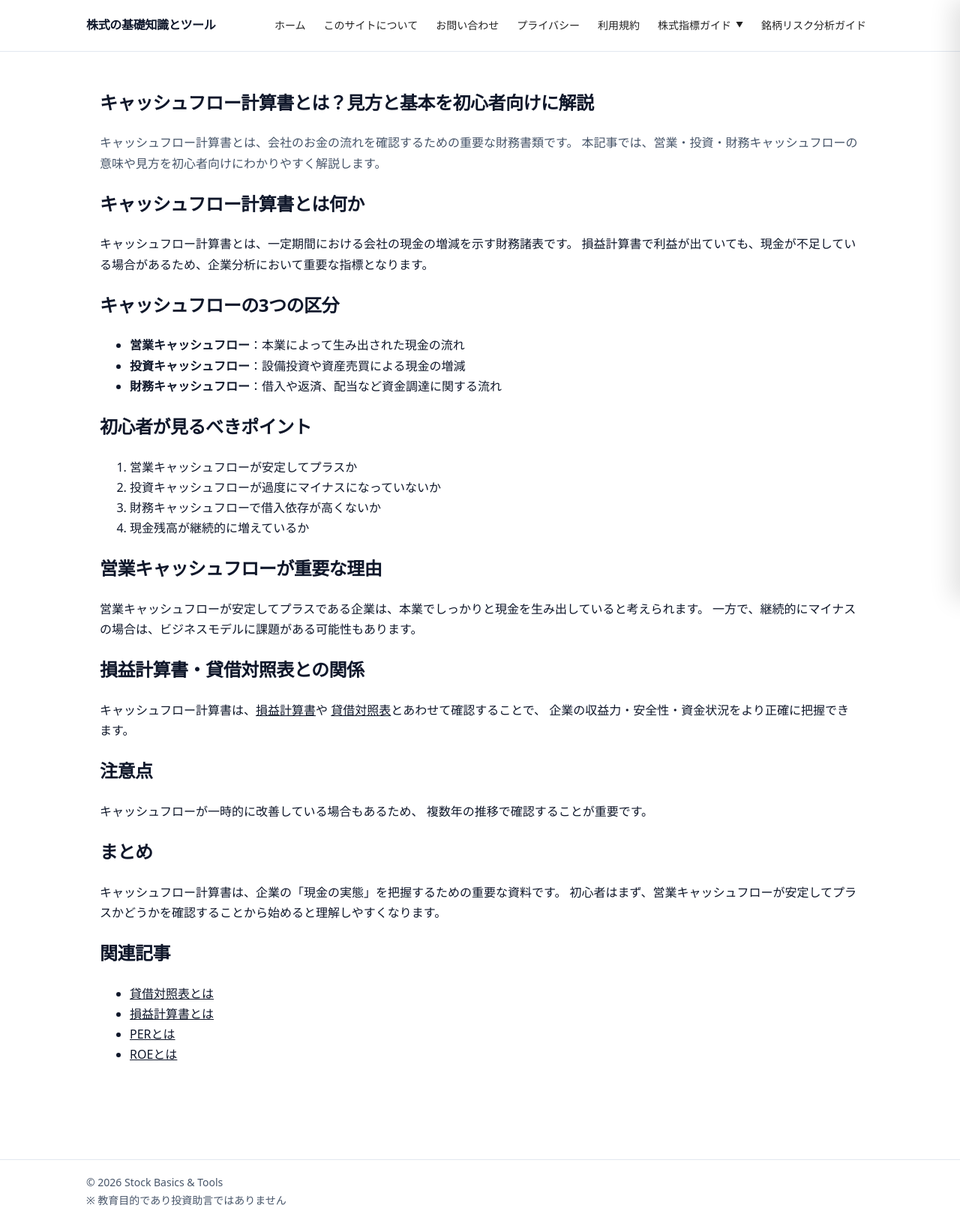
After one commit to kellyrenner15-del/p1, a Flask app: page /how_to_read_a_cash_flow_statement in a window 1280 px wide. The commit adds this page. Shown: the whole page at 75% size. Run offline with Flask 3, Linux system fonts and the light colour scheme.

```diff
--- a/app.py
+++ b/app.py
@@ -98,6 +98,9 @@ def how_to_read_a_balance_sheet():
 def how_to_read_an_income_statement():
     return render_template("how_to_read_an_income_statement.html")
 
+@app.route("/how_to_read_a_cash_flow_statement")
+def how_to_read_a_cash_flow_statement():
+    return render_template("how_to_read_a_cash_flow_statement.html")
 
 
 
--- a/sitemap.xml
+++ b/sitemap.xml
@@ -94,4 +94,8 @@
   <loc>https://wuelefo.com/how_to_read_an_income_statement</loc>
 </url>
 
+ <url>
+  <loc>https://wuelefo.com/how_to_read_a_cash_flow_statement</loc>
+</url>
+
 </urlset>
--- a/templates/base.html
+++ b/templates/base.html
@@ -62,6 +62,7 @@
           <a href="candlestick_patterns_explained">ローソク足パターンとは？ </a>
           <a href="how_to_read_a_balance_sheet">貸借対照表の見方 </a>
           <a href="how_to_read_an_income_statement">損益計算書の見方 </a>
+          <a href="how_to_read_a_cash_flow_statement">キャッシュフロー計算書の見方 </a>
         </div>
       </div>
 
@@ -105,6 +106,7 @@
         <a href="candlestick_patterns_explained">ローソク足パターンとは？ </a>
         <a href="how_to_read_a_balance_sheet">貸借対照表の見方 </a>
          <a href="how_to_read_an_income_statement">損益計算書の見方 </a>
+         <a href="how_to_read_a_cash_flow_statement">キャッシュフロー計算書の見方 </a>
     </div>
 
 
--- /dev/null
+++ b/templates/how_to_read_a_cash_flow_statement.html
@@ -0,0 +1,79 @@
+{% extends "base.html" %}
+
+{% block title %}キャッシュフロー計算書とは？見方と3つの区分を初心者向けに解説 | Wuelefo{% endblock %}
+{% block description %}キャッシュフロー計算書とは何か、営業・投資・財務キャッシュフローの意味や見方を初心者向けにわかりやすく解説します。{% endblock %}
+{% block canonical %}https://wuelefo.com/how-to-read-a-cash-flow-statement{% endblock %}
+{% block og_url %}https://wuelefo.com/how-to-read-a-cash-flow-statement{% endblock %}
+{% block og_title %}キャッシュフロー計算書とは？見方と基本構造を解説 | Wuelefo{% endblock %}
+{% block og_description %}営業・投資・財務キャッシュフローの意味と初心者向けの見方を整理します。{% endblock %}
+
+{% block content %}
+<section class="page">
+  <div class="page-head">
+    <h1>キャッシュフロー計算書とは？見方と基本を初心者向けに解説</h1>
+    <p class="lead">
+      キャッシュフロー計算書とは、会社のお金の流れを確認するための重要な財務書類です。
+      本記事では、営業・投資・財務キャッシュフローの意味や見方を初心者向けにわかりやすく解説します。
+    </p>
+  </div>
+
+  <div class="card-box">
+
+    <h2>キャッシュフロー計算書とは何か</h2>
+    <p>
+      キャッシュフロー計算書とは、一定期間における会社の現金の増減を示す財務諸表です。
+      損益計算書で利益が出ていても、現金が不足している場合があるため、企業分析において重要な指標となります。
+    </p>
+
+    <h2>キャッシュフローの3つの区分</h2>
+    <ul class="list">
+      <li><strong>営業キャッシュフロー</strong>：本業によって生み出された現金の流れ</li>
+      <li><strong>投資キャッシュフロー</strong>：設備投資や資産売買による現金の増減</li>
+      <li><strong>財務キャッシュフロー</strong>：借入や返済、配当など資金調達に関する流れ</li>
+    </ul>
+
+    <h2>初心者が見るべきポイント</h2>
+    <ol class="list">
+      <li>営業キャッシュフローが安定してプラスか</li>
+      <li>投資キャッシュフローが過度にマイナスになっていないか</li>
+      <li>財務キャッシュフローで借入依存が高くないか</li>
+      <li>現金残高が継続的に増えているか</li>
+    </ol>
+
+    <h2>営業キャッシュフローが重要な理由</h2>
+    <p>
+      営業キャッシュフローが安定してプラスである企業は、本業でしっかりと現金を生み出していると考えられます。
+      一方で、継続的にマイナスの場合は、ビジネスモデルに課題がある可能性もあります。
+    </p>
+
+    <h2>損益計算書・貸借対照表との関係</h2>
+    <p>
+      キャッシュフロー計算書は、<a href="/how-to-read-an-income-statement">損益計算書</a>や
+      <a href="/how-to-read-a-balance-sheet">貸借対照表</a>とあわせて確認することで、
+      企業の収益力・安全性・資金状況をより正確に把握できます。
+    </p>
+
+    <h2>注意点</h2>
+    <p>
+      キャッシュフローが一時的に改善している場合もあるため、
+      複数年の推移で確認することが重要です。
+    </p>
+
+    <h2>まとめ</h2>
+    <p>
+      キャッシュフロー計算書は、企業の「現金の実態」を把握するための重要な資料です。
+      初心者はまず、営業キャッシュフローが安定してプラスかどうかを確認することから始めると理解しやすくなります。
+    </p>
+
+    <!-- SEO强化内部链接 -->
+    <h2>関連記事</h2>
+    <ul class="list">
+      <li><a href="/how_to_read_a_balance_sheet">貸借対照表とは</a></li>
+      <li><a href="/how_to_read_an_income_statement">損益計算書とは</a></li>
+      <li><a href="/per-explained">PERとは</a></li>
+     <li><a href="/roe-explained">ROEとは</a></li>
+    </ul>
+
+  </div>
+</section>
+{% endblock %}
```
